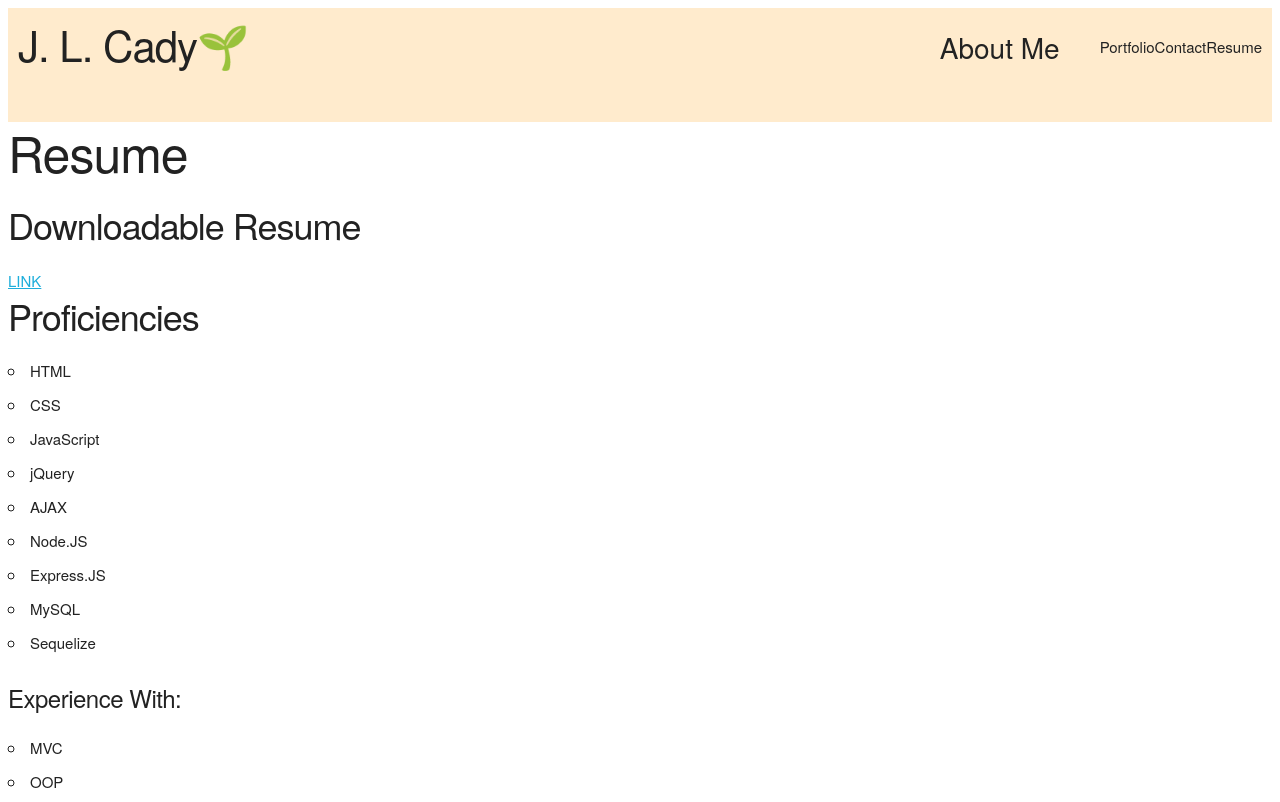
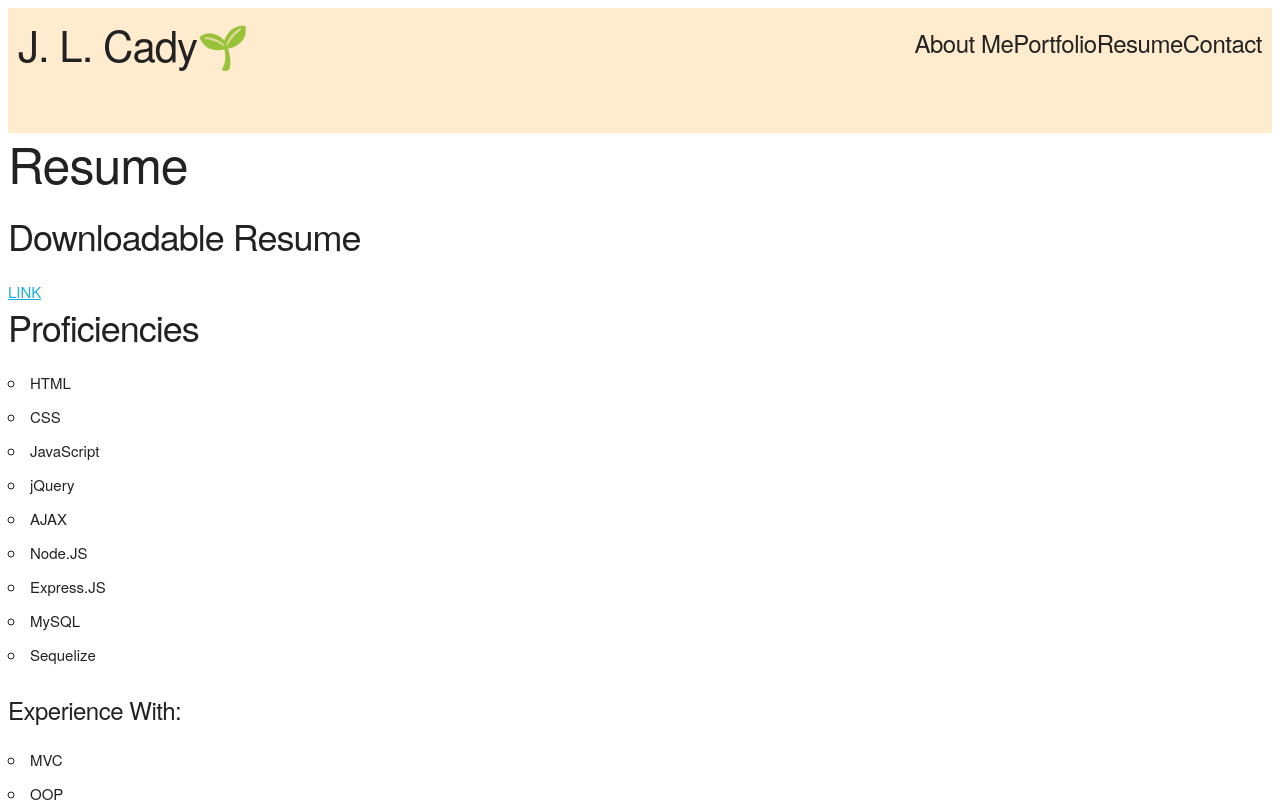
Before and after one commit to londonlast21/spaportfolio, a React (Create React App) app: page / in a window 1280 px wide. Shown: the top 802 px of the page. Built offline with nearby package versions, Linux system fonts and the light colour scheme.

Commit message:
added otehr option for render

```diff
--- a/src/components/Nav/index.js
+++ b/src/components/Nav/index.js
@@ -1,15 +1,22 @@
 import React from 'react';
+import { capitalizeFirstLetter } from ".././utils/helpers";
 
 function Nav() {
 
+
+
     // const categories = [
     //     {
-    //         name: "Portfolio",
-    //         description: "Check out some of my work"
+    //         name: "Portfolio"
     //     },
     //     {
-    //         name: "Resume",
-    //         description: "Current resume"
+    //         name: "Resume"
+    //     },
+    //     {
+    //         name: "Contact"
+    //     },
+    //     {
+    //         name: "About Me"
     //     }
     // ]
 
@@ -22,28 +29,28 @@ function Nav() {
     <header>
         <h2>
             <a href="/">
-                <span role="img" aria-label="camera">J. L. Cady🌱</span>
+                <span role="img">J. L. Cady🌱</span>
             </a>
         </h2>
         <nav>
             <ul className="flex-row">
                 <li className="mx-2">
-                    <a href="#about">
-                    About Me
-                    </a>
+                    <span><h5>About Me</h5></span>
                 </li>
 
                 <li className="mx-2">
-                    <span>Portfolio</span>
+                    <span><h5>Portfolio</h5></span>
                 </li>
 
                 <li className="mx-2">
-                    <span>Contact</span>
+                    <span><h5>Resume</h5></span>
                 </li>
 
+
                 <li className="mx-2">
-                    <span>Resume</span>
+                    <span><h5>Contact</h5></span>
                 </li>
+
 
                     {/* {categories.map((category) => (
                         <li
@@ -55,7 +62,7 @@ function Nav() {
                                 </span>
                             </li>
 
-                    ))} */}
+                    ))}  */}
             </ul>
         </nav>
     </header>
```
